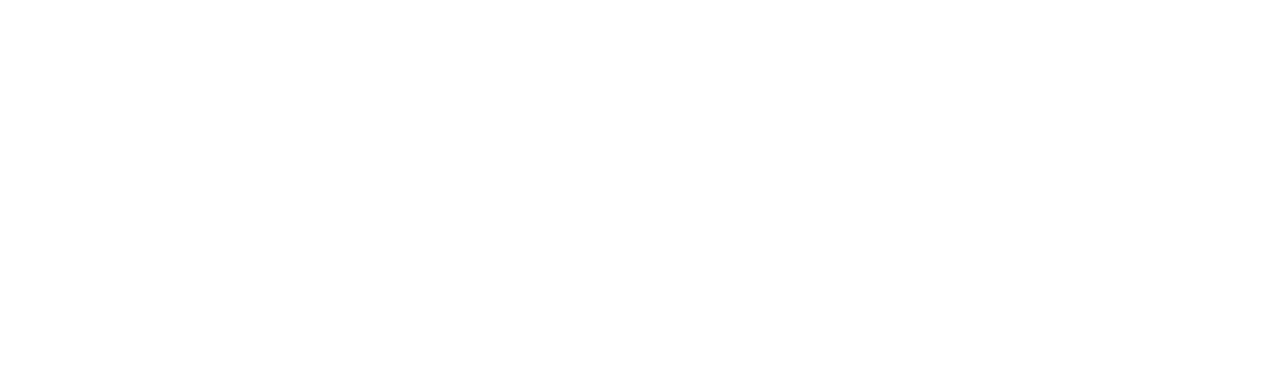
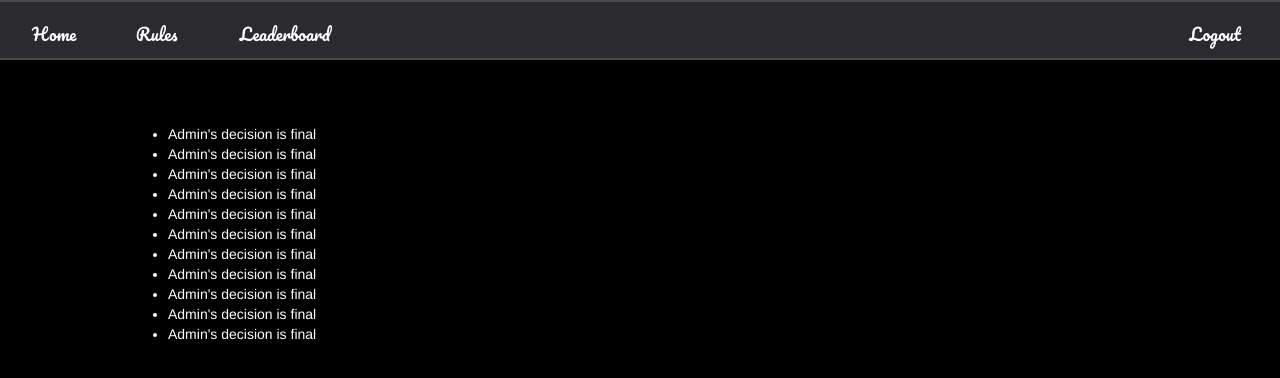
Before and after one commit to sarathks/OnlineHunt, an Angular app: page /rules in a window 1280 px wide. Before the commit this address led to /. Shown: the top 378 px of the page. Built offline with nearby package versions, Linux system fonts and the light colour scheme.

Commit message:
added rules page & added Roboto font locally

```diff
--- a/src/app/home/home.component.html
+++ b/src/app/home/home.component.html
@@ -1,8 +1,8 @@
 <div class ="home-container">
 	<div class = "row top-bar">
 		<div class="col-xs-6 top-bar-items top-bar-items-left">
-			<div class = "col-xs-4 col-md-2">Home</div>
-			<div class = "col-xs-4 col-md-2">Rules</div>
+			<div class = "col-xs-4 col-md-2" routerLink="/home">Home</div>
+			<div class = "col-xs-4 col-md-2" routerLink="/rules">Rules</div>
 			<div class = "col-xs-4 col-md-2" routerLink="/leader-board">Leaderboard</div>
 		</div>
 		<div class="col-xs-6 top-bar-items top-bar-items-right text-right">Logout</div>
--- a/src/app/leader-board/leader-board.component.html
+++ b/src/app/leader-board/leader-board.component.html
@@ -1,11 +1,11 @@
 <div class ="home-container">
 	<div class = "row top-bar">
 		<div class="col-xs-6 top-bar-items top-bar-items-left">
-			<div class = "col-xs-2" routerLink="/home" >Home</div>
-			<div class = "col-xs-2">Rules</div>
-			<div class = "col-xs-2" routerLink="/leader-board" >Winners</div>
+			<div class = "col-xs-4 col-md-2" routerLink="/home">Home</div>
+			<div class = "col-xs-4 col-md-2" routerLink="/rules">Rules</div>
+			<div class = "col-xs-4 col-md-2" routerLink="/leader-board">Leaderboard</div>
 		</div>
-		<div class="col-xs-6 top-bar-items top-bar-items-right text-right">Account</div>
+		<div class="col-xs-6 top-bar-items top-bar-items-right text-right">Logout</div>
 	</div>
 	<div class="container tbl-guardian">
 		<div class="tbl_spacer">
--- a/src/app/login/login.component.css
+++ b/src/app/login/login.component.css
@@ -1,4 +1,4 @@
-@import url(https://fonts.googleapis.com/css?family=Roboto:300);
+/*@import url(https://fonts.googleapis.com/css?family=Roboto:300);*/
 
 
 
--- /dev/null
+++ b/src/app/rules/rules.component.css
@@ -0,0 +1,46 @@
+.home-container {
+  /*background-image: url(../../assets/images/bg_image.jpg);*/
+  background-color: black;
+  background-repeat: no-repeat;
+  background-position: center;
+  height: 100vh;
+}
+
+.top-bar{
+  height: 60px;
+  cursor: pointer;
+
+}
+
+.top-bar:hover {
+    background-color:#2b2b2f;
+    -webkit-transition: background-color 400ms linear;
+    -ms-transition: background-color 400ms linear;
+    transition: background-color 400ms linear;
+    border: 2px solid #4f4949;
+}
+
+.top-bar-items{
+  margin-top: 20px;
+  color:#ffffff;
+  font-size: 17px;
+  font-family: 'Pacifico', cursive;
+}
+
+.top-bar-items-left{
+  margin-left: 15px;
+}
+
+.top-bar-items-right{
+  width:46% !important;
+    cursor: pointer;
+}
+
+.top-bar-items-left div {
+  cursor: pointer;
+}
+.rules-section{
+  margin: 5% 15% 0 10%;
+  color: white;
+  font-size: 14px;
+}
--- /dev/null
+++ b/src/app/rules/rules.component.html
@@ -0,0 +1,30 @@
+<div class ="home-container">
+	<div class = "row top-bar">
+		<div class="col-xs-6 top-bar-items top-bar-items-left">
+			<div class = "col-xs-4 col-md-2" routerLink="/home">Home</div>
+			<div class = "col-xs-4 col-md-2" routerLink="/rules">Rules</div>
+			<div class = "col-xs-4 col-md-2" routerLink="/leader-board">Leaderboard</div>
+		</div>
+		<div class="col-xs-6 top-bar-items top-bar-items-right text-right">Logout</div>
+	</div>
+
+	<div class = "rules-section">
+		<ul>
+			<li>Admin's decision is final</li>
+			<li>Admin's decision is final</li>
+			<li>Admin's decision is final</li>
+			<li>Admin's decision is final</li>
+			<li>Admin's decision is final</li>
+			<li>Admin's decision is final</li>
+			<li>Admin's decision is final</li>
+			<li>Admin's decision is final</li>
+			<li>Admin's decision is final</li>
+			<li>Admin's decision is final</li>
+			<li>Admin's decision is final</li>
+		</ul>
+
+
+	</div>
+
+
+</div>
--- /dev/null
+++ b/src/app/rules/rules.component.ts
@@ -0,0 +1,16 @@
+import { Component, OnInit } from '@angular/core';
+
+@Component({
+  selector: 'app-rules',
+  templateUrl: './rules.component.html',
+  styleUrls: ['./rules.component.css']
+})
+export class RulesComponent implements OnInit {
+
+  constructor() { }
+
+  ngOnInit() {
+
+  }
+
+}
--- a/src/styles.css
+++ b/src/styles.css
@@ -7,3 +7,12 @@
   src: local('Pacifico Regular'), local('Pacifico-Regular'), url(/assets/fonts/Q_Z9mv4hySLTMoMjnk_rCfesZW2xOQ-xsNqO47m55DA.woff2) format('woff2');
   unicode-range: U+0000-00FF, U+0131, U+0152-0153, U+02C6, U+02DA, U+02DC, U+2000-206F, U+2074, U+20AC, U+2212, U+2215;
 }
+
+/* latin */
+@font-face {
+  font-family: 'Roboto';
+  font-style: normal;
+  font-weight: 300;
+  src: local('Roboto Light'), local('Roboto-Light'), url(/assets/fonts/Hgo13k-tfSpn0qi1SFdUfVtXRa8TVwTICgirnJhmVJw.woff2) format('woff2');
+  unicode-range: U+0000-00FF, U+0131, U+0152-0153, U+02C6, U+02DA, U+02DC, U+2000-206F, U+2074, U+20AC, U+2212, U+2215;
+}
```
Also changed, not shown: src/app/app.module.ts (+7 -1 lines), src/assets/fonts/Hgo13k-tfSpn0qi1SFdUfVtXRa8TVwTICgirnJhmVJw.woff2 (added), 1 other file (tests, documents, lock files or other folders).
